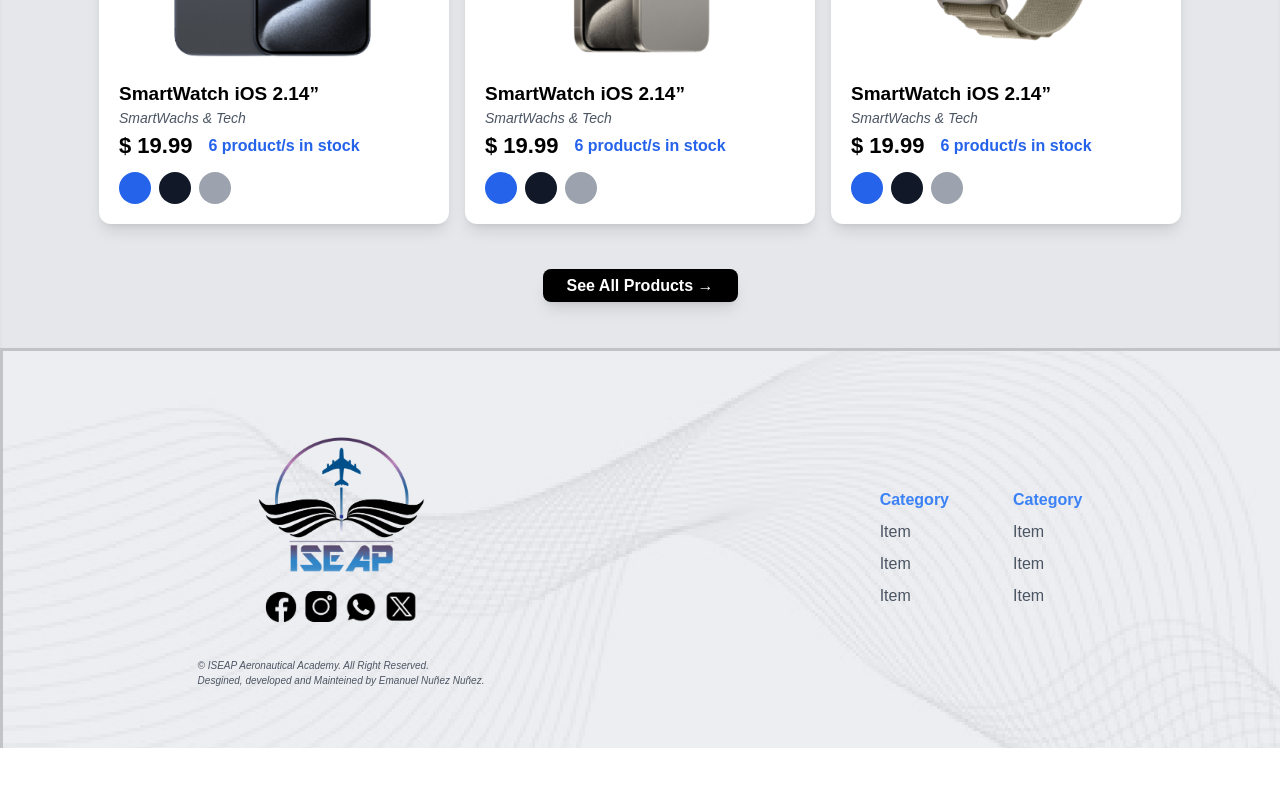
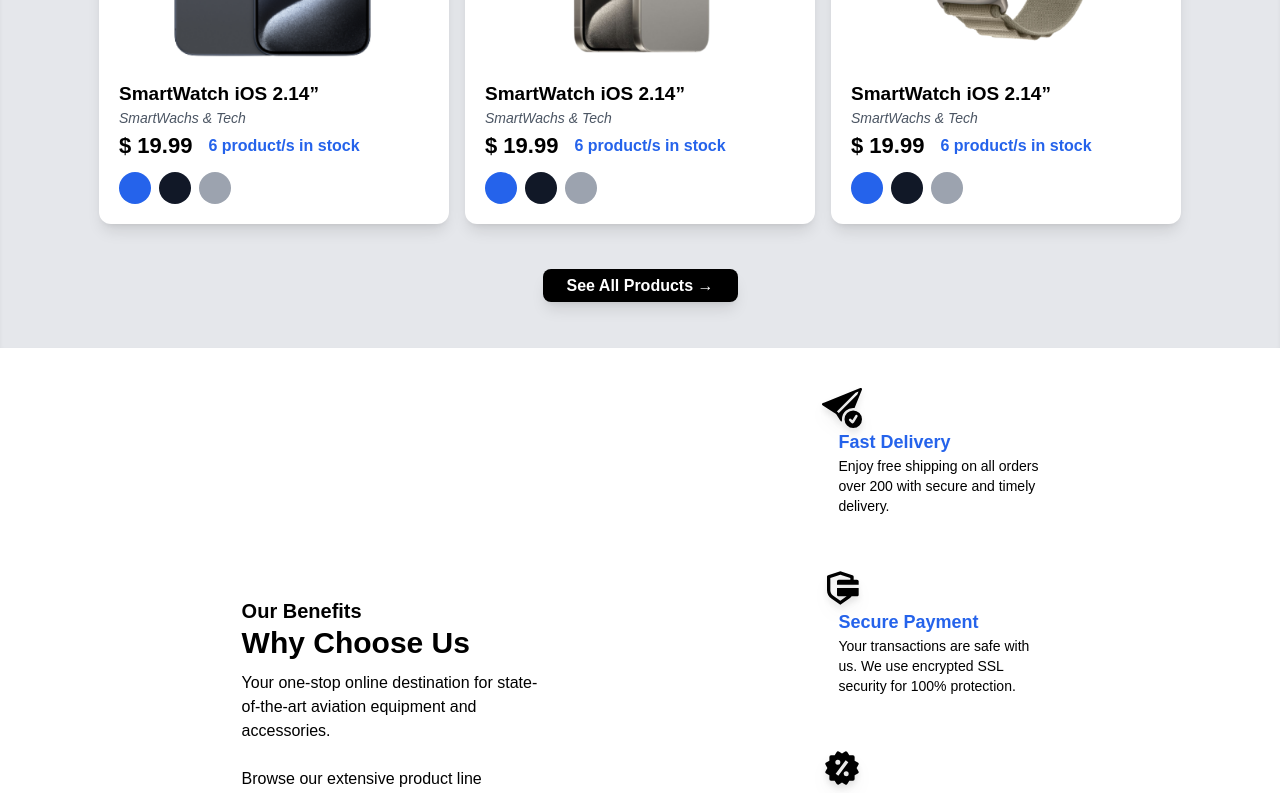
Before and after one commit to emaadev/nextjs-aviation-store, a Next.js app: page / in a window 1280 px wide. Shown: the part 2000-2793 px from the top of the page. Before the commit the page ends 2748 px from the top, so only its background shows below. Built offline with nearby package versions, Linux system fonts and the light colour scheme.

Commit message:
company benefits section created successfully

```diff
--- a/app/page.tsx
+++ b/app/page.tsx
@@ -1,7 +1,8 @@
 import Hero from "@/components/Hero";
 import CategorySelector from "@/components/CategorySelector";
-import FeaturedProducts from "@/components/shared/FeaturedProducts";
+import FeaturedProducts from "@/components/FeaturedProducts";
 import TrustedBrands from "@/components/shared/TrustedBrands";
+import CompanyBenefits from "@/components/CompanyBenefits";
 
 export default function Home() {
   return (
@@ -10,6 +11,7 @@ export default function Home() {
       <TrustedBrands />
       <CategorySelector />
       <FeaturedProducts />
+      <CompanyBenefits />
     </main>
   );
 }
--- /dev/null
+++ b/components/CompanyBenefits.tsx
@@ -0,0 +1,64 @@
+import React from "react";
+
+import Button from "./ui/Button";
+import BenefitCard from "./shared/BenefitCard";
+
+import { BsSendCheckFill } from "react-icons/bs";
+import { RiSecurePaymentFill } from "react-icons/ri";
+import { BiSolidOffer } from "react-icons/bi";
+import { FaTruckFast } from "react-icons/fa6";
+
+const CompanyBenefits = () => {
+  return (
+    <section className="m-auto flex justify-center items-center w-[80%] gap-20 py-[80px]">
+      <aside className="flex flex-col justify-center items-start w-[30%]">
+        <div className="text-left mb-[10px]">
+          <span className="font-bold text-xl">Our Benefits</span>
+          <h2 className="font-bold text-3xl">Why Choose Us</h2>
+        </div>
+
+        <p className="mb-[20px] font-medium">
+          Your one-stop online destination for state-of-the-art aviation
+          equipment and accessories. <br /> <br /> Browse our extensive product
+          line designed for both amateur enthusiasts and professional pilots.
+        </p>
+
+        <Button className="bg-gray-300 text-gray-600">More Info</Button>
+      </aside>
+
+      <article className="flex justify-end items-center flex-wrap w-[40%] gap-x-8 gap-y-20">
+        <BenefitCard
+          icon={<BsSendCheckFill className="w-10 h-10 drop-shadow-lg" />}
+          title={"Fast Delivery"}
+          subtitle={
+            "Enjoy free shipping on all orders over 200 with secure and timely delivery."
+          }
+        />
+
+        <BenefitCard
+          icon={<RiSecurePaymentFill className="w-10 h-10 drop-shadow-lg" />}
+          title={"Secure Payment"}
+          subtitle={
+            "Your transactions are safe with us. We use encrypted SSL security for 100% protection."
+          }
+        />
+
+        <BenefitCard
+          icon={<BiSolidOffer className="w-10 h-10 drop-shadow-lg" />}
+          title={"Exclusive Deals"}
+          subtitle={
+            "Access special discounts and offers available only to the SkyMart community."
+          }
+        />
+
+        <BenefitCard
+          icon={<FaTruckFast className="w-10 h-10 drop-shadow-lg" />}
+          title={"Whatever You Want"}
+          subtitle={"We send you the products along the entire countrie."}
+        />
+      </article>
+    </section>
+  );
+};
+
+export default CompanyBenefits;
--- a/components/shared/FeaturedProducts.tsx
+++ b/components/FeaturedProducts.tsx
@@ -1,7 +1,7 @@
 import Image from "next/image";
 import Link from "next/link";
 
-import Product from "./Product";
+import Product from "./shared/Product";
 
 import iPhone15ProImg from "@/public/apple-iphone-15-pro-1tb-blue-titanium.png";
 import iPhone15ProMaxImg from "@/public/apple-iphone-15-pro-max-256gb-natural-titanium.png";
--- /dev/null
+++ b/components/shared/BenefitCard.tsx
@@ -0,0 +1,20 @@
+interface BenefitCardProps {
+  icon: any;
+  title: string;
+  subtitle: string;
+}
+
+const BenefitCard = ({ icon, title, subtitle }: BenefitCardProps) => {
+  return (
+    <div className="relative max-w-[200px] h-[100px] flex flex-col justify-start items-start">
+      <div className="absolute -top-10 -left-4 flying-icon">{icon}</div>
+
+      {/* <div className="absolute -top-10 -left-4">{icon}</div> */}
+
+      <h4 className="text-lg font-semibold text-blue-600">{title}</h4>
+      <p className="text-sm">{subtitle}</p>
+    </div>
+  );
+};
+
+export default BenefitCard;
```
